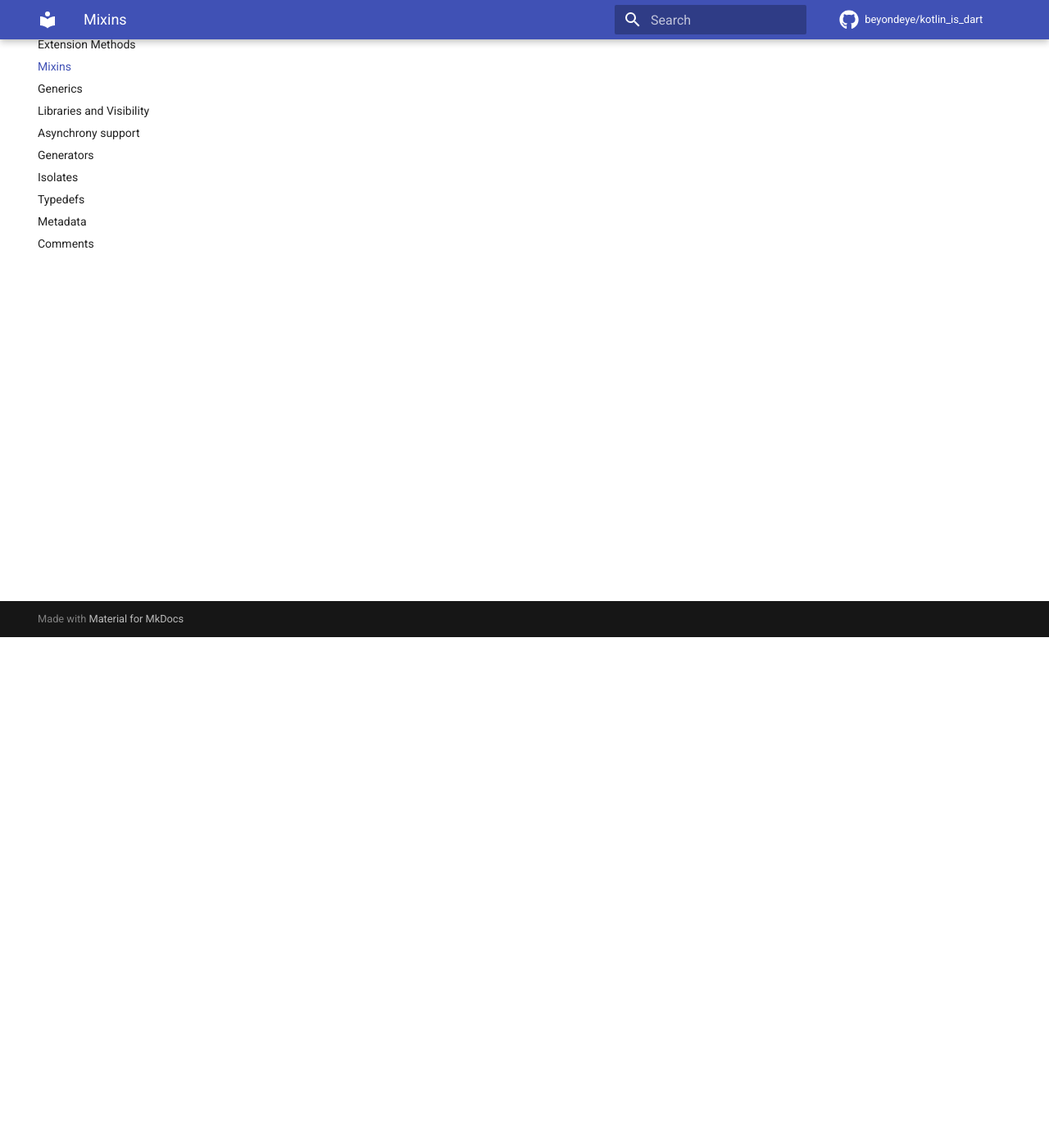
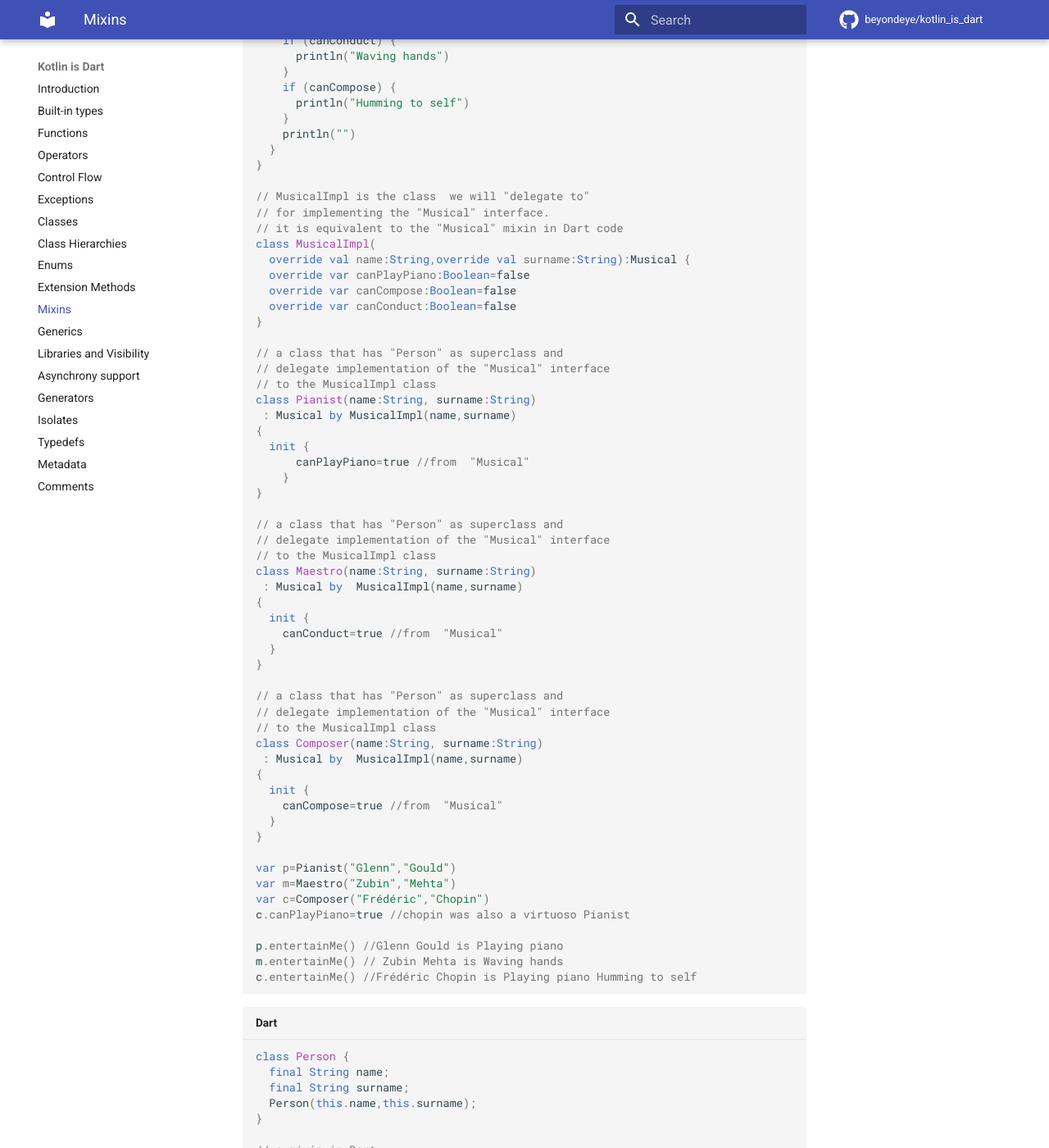
Before and after one commit to beyondeye/kotlin_is_dart, an MkDocs documentation site: the page built from docs/s07d_classes_mixins.md, in a window 1280 px wide and 1400 px high, scrolled down 623 px. Shown: the whole window at 82% size. Built offline with MkDocs 1.6.1 and Material for MkDocs 9.7.7, drawn with Linux system fonts in a browser that asks for light colours; comment, search, counter and statistics services are not loaded; some of the changed text lies outside the part shown.

Commit message:
mixin section implemented

````diff
--- a/docs/s07d_classes_mixins.md
+++ b/docs/s07d_classes_mixins.md
@@ -1,8 +1,163 @@
 # Mixins
-DOCUMENTATION COMING SOON!
+For **Dart** see [here](https://dart.dev/guides/language/language-tour#adding-features-to-a-class-mixins).
+Mixins classes are not allowed to have a constructor.
+
+**Kotlin** *does not have mixins*, but it has instead something similar that is called [delegation](https://kotlinlang.org/docs/delegation.html)
+Also Kotlin [interfaces with method implementations](https://kotlinlang.org/docs/interfaces.html) can be used, in some cases, instead of mixins.
 
 ```kotlin title="Kotlin"
+interface Person {
+    val name:String
+    val surname:String
+}
+
+// interface with method implentations and properties
+// (but no actual data)
+interface Musical : Person{
+  var canPlayPiano:Boolean
+  var canCompose:Boolean
+  var canConduct:Boolean
+
+  fun entertainMe() {
+    println("${name} ${surname} is")
+    if (canPlayPiano) {
+      println("Playing piano")
+    }
+    if (canConduct) {
+      println("Waving hands")
+    }
+    if (canCompose) {
+      println("Humming to self")
+    }
+    println("")
+  }
+}
+
+// MusicalImpl is the class  we will "delegate to"
+// for implementing the "Musical" interface.
+// it is equivalent to the "Musical" mixin in Dart code
+class MusicalImpl(
+  override val name:String,override val surname:String):Musical {
+  override var canPlayPiano:Boolean=false
+  override var canCompose:Boolean=false
+  override var canConduct:Boolean=false
+}
+
+// a class that has "Person" as superclass and
+// delegate implementation of the "Musical" interface
+// to the MusicalImpl class
+class Pianist(name:String, surname:String)
+ : Musical by MusicalImpl(name,surname)
+{
+  init {
+      canPlayPiano=true //from  "Musical"
+    }
+}
+
+// a class that has "Person" as superclass and
+// delegate implementation of the "Musical" interface
+// to the MusicalImpl class
+class Maestro(name:String, surname:String)
+ : Musical by  MusicalImpl(name,surname)
+{
+  init {
+    canConduct=true //from  "Musical"
+  }
+}
+
+// a class that has "Person" as superclass and
+// delegate implementation of the "Musical" interface
+// to the MusicalImpl class
+class Composer(name:String, surname:String)
+ : Musical by  MusicalImpl(name,surname)
+{
+  init {
+    canCompose=true //from  "Musical"
+  }
+}
+
+var p=Pianist("Glenn","Gould")
+var m=Maestro("Zubin","Mehta")
+var c=Composer("Frédéric","Chopin")
+c.canPlayPiano=true //chopin was also a virtuoso Pianist
+
+p.entertainMe() //Glenn Gould is Playing piano
+m.entertainMe() // Zubin Mehta is Waving hands
+c.entertainMe() //Frédéric Chopin is Playing piano Humming to self
 ```
 
 ```dart title="Dart"
+class Person {
+  final String name;
+  final String surname;
+  Person(this.name,this.surname);
+}
+
+// a mixin in Dart
+// defines a class that CANNOT BE instantiated,
+// but can be included in another class as a mixin
+// with the "with" keyword
+// the "on <class name>" class restricts the classes
+// that can use the mixin to only the classes that derives from
+// some specific superclass, in this case "Person"
+// because the mixin implementation depends on
+// the availability of fields and methods
+// from that superclass
+// All the mixin methods and fields will be available to the class that
+// include it with the "with" keyword
+mixin Musical on Person {
+  bool canPlayPiano = false;
+  bool canCompose = false;
+  bool canConduct = false;
+
+  void entertainMe() {
+    print("${name} ${surname} is");
+    if (canPlayPiano) {
+      print('Playing piano');
+    }
+    if (canConduct) {
+      print('Waving hands');
+    }
+    if (canCompose) {
+      print('Humming to self');
+    }
+    print("");
+  }
+}
+
+
+
+// a class that has "Person" as superclass and
+// use the "Musical" mixin
+class Pianist extends Person with Musical {
+  Pianist(super.name,super.surname) {
+      canPlayPiano=true; //from the "Musical" mixin
+    }
+}
+
+// a class that has "Person" as superclass and
+// use the "Musical" mixin
+class Maestro extends Person  with Musical {
+  Maestro(super.name,super.surname) {
+    canConduct=true; //from the "Musical" mixin
+  }
+}
+
+// a class that has "Person" as superclass and
+// use the "Musical" mixin
+class Composer extends Person  with Musical {
+  Composer(super.name,super.surname) {
+    canCompose=true; //from the "Musical" mixin
+  }
+}
+
+
+var p=Pianist("Glenn","Gould");
+var m=Maestro("Zubin","Mehta");
+var c=Composer("Frédéric","Chopin");
+c.canPlayPiano=true; //chopin was also a virtuoso Pianist
+
+p.entertainMe(); //Glenn Gould is Playing piano
+m.entertainMe(); // Zubin Mehta is Waving hands
+c.entertainMe(); //Frédéric Chopin is Playing piano Humming to self
 ```
````
